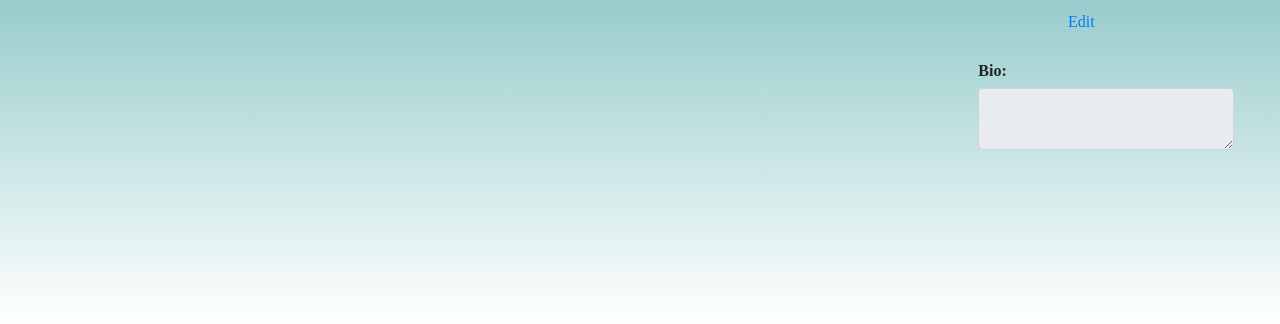
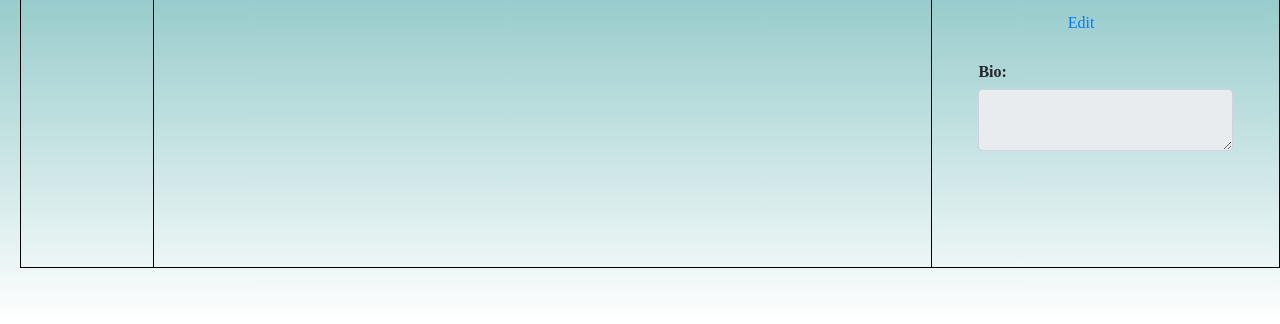
Before and after one commit to CSE-Courses/course-project-sayless, a Flask app: template templates/home.html in a window 1280 px wide. Shown: the part 481-805 px from the top of the page. Run offline with Flask 2, Linux system fonts and the light colour scheme; the template is opened without the code that fills it, so the values that code supplies are empty; parts of the project's set-up code (start-up, migrations or seed data) failed here and were passed over; some libraries are stand-ins or nearby versions.

Commit message:
#61: Added more dummy texts for reference

```diff
--- a/statics/home.css
+++ b/statics/home.css
@@ -76,9 +76,9 @@ h2{
     color: black;
 }
 
-/* table, th, tr{
+table, th, tr{
     border: 1px solid black;
-} */
+}
 
 ul,li{
     list-style-type: none;
--- a/templates/chat.html
+++ b/templates/chat.html
@@ -22,6 +22,8 @@
     <div class="bubbleWrapper">
     <div class="sentmessage">Hello!</div>
     <div class="receivedmessage">How are you?</div>
+    <div class="sentmessage">I'm good, how are you?</div>
+    <div class="receivedmessage">I'm good too</div>
     </div>
 
     <!-- jQuery (necessary for Bootstrap's JavaScript plugins) -->
--- a/templates/home.html
+++ b/templates/home.html
@@ -42,14 +42,14 @@
   <table>
     <tr>
       <th>
-        <div style="text-align:left;">
+        <div style="text-align:center;">
           <h2 id="openchat">Open Chats</h2>
           <hr>
           <ul id = "openchats"></ul>
         </div>
       </th>
       <th>
-        <div style="text-align:left;">
+        <div style="text-align:center;">
           <h1 id="startachat" style="display:show;">Start a Chat</h1><iframe id="chatframe" src=""></iframe>
         </div>
       </th>
```
Also changed, not shown: statics/chat.css (+6 -5 lines).
